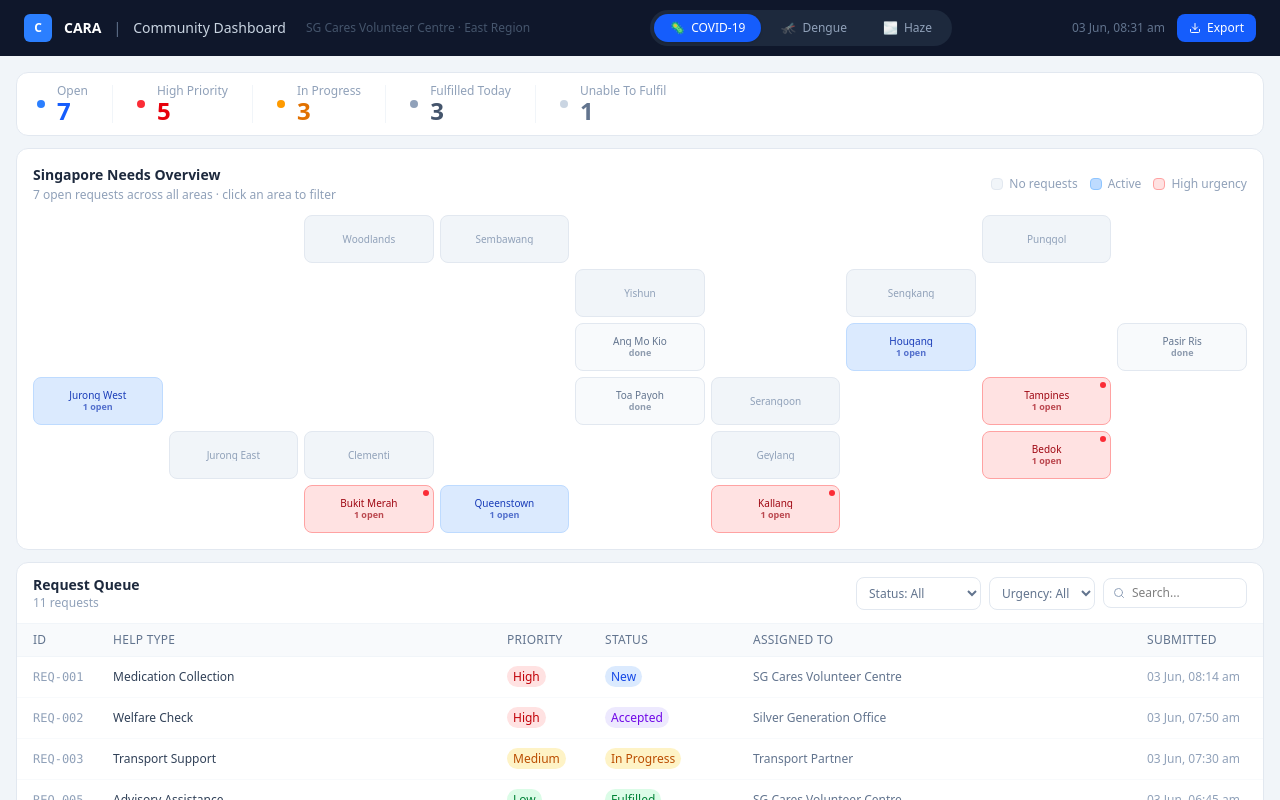
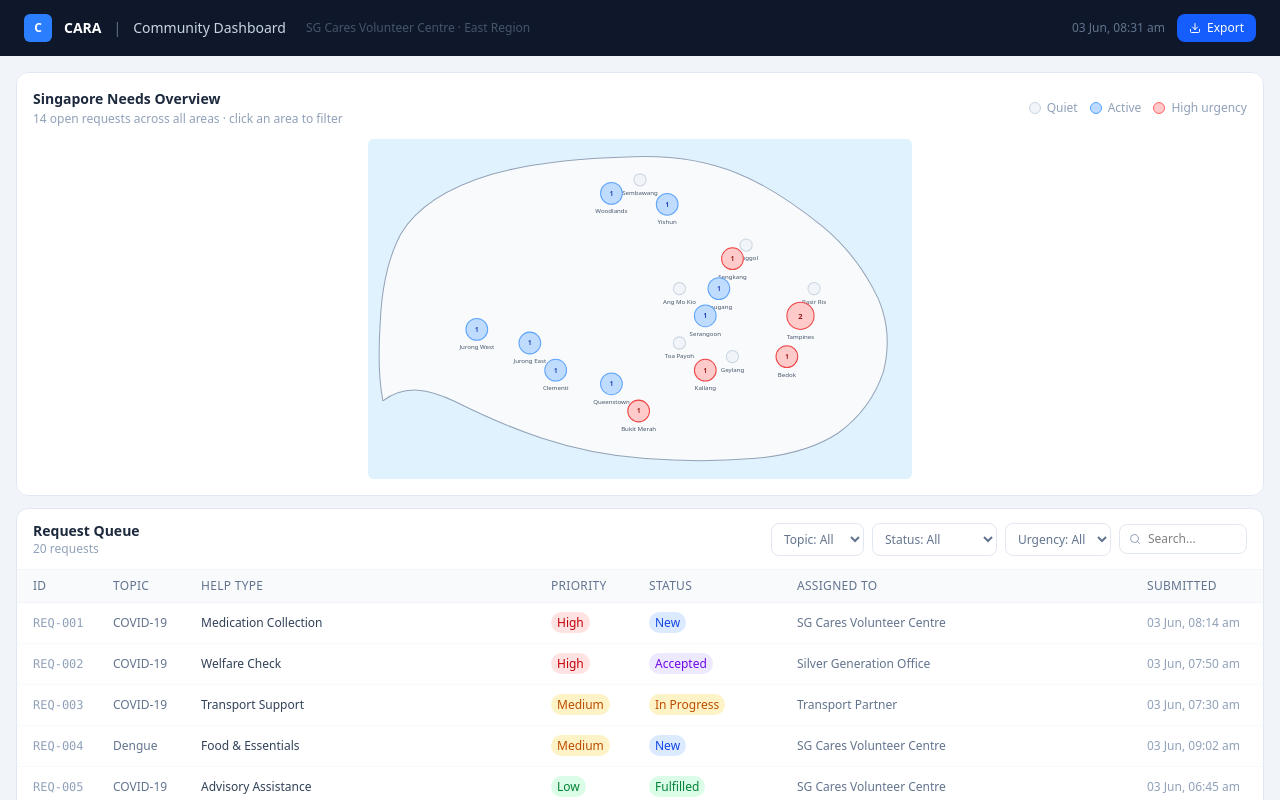
Before and after one commit to kjcheong03/community-partner-dashboard, a Next.js app: page / in a window 1280 px wide. Built offline with nearby package versions, Linux system fonts and the light colour scheme.

Commit message:
Replace topic switcher with unified single-view dashboard
Merge COVID-19/Dengue/Haze into one view. Replace geographic tile grid
with SVG map of Singapore — bubble circles sized by open request count,
red for high urgency. Topic filter moves to the request table dropdown.
Remove KPI bar from top.

```diff
--- a/src/app/page.tsx
+++ b/src/app/page.tsx
@@ -1,22 +1,19 @@
 "use client";
 
 import { useState } from "react";
-import type { HelpRequest, Topic } from "@/lib/types";
+import type { HelpRequest } from "@/lib/types";
 import { mockRequests } from "@/data/mockRequests";
 import TopNav from "@/components/TopNav";
-import KpiRow from "@/components/KpiRow";
 import SingaporeHeatmap from "@/components/SingaporeHeatmap";
 import AreaSummary from "@/components/AreaSummary";
 import RequestQueue from "@/components/RequestQueue";
 import RequestDetailDrawer from "@/components/RequestDetailDrawer";
 
 export default function DashboardPage() {
-  const [topic, setTopic] = useState<Topic>("COVID-19");
   const [requests, setRequests] = useState<HelpRequest[]>(mockRequests);
   const [selectedArea, setSelectedArea] = useState<string | null>(null);
   const [selectedId, setSelectedId] = useState<string | null>(null);
 
-  const topicRequests = requests.filter((r) => r.topic === topic);
   const selectedRequest = requests.find((r) => r.id === selectedId) ?? null;
 
   function handleUpdate(id: string, updates: Partial<HelpRequest>) {
@@ -30,36 +27,22 @@ export default function DashboardPage() {
 
   return (
     <div className="flex flex-col h-screen bg-slate-100 overflow-hidden">
-      <TopNav
-        selected={topic}
-        onChange={(t) => { setTopic(t); setSelectedArea(null); setSelectedId(null); }}
-      />
+      <TopNav />
 
       <main className="flex-1 overflow-y-auto">
         <div className="p-4 space-y-3">
-          {/* KPI strip — Singapore-wide */}
-          <KpiRow requests={requests} topic={topic} />
-
-          {/* Heatmap */}
           <SingaporeHeatmap
             requests={requests}
-            topic={topic}
             selectedArea={selectedArea}
             onSelectArea={handleSelectArea}
           />
 
-          {/* Area summary — conditional on selection */}
           {selectedArea && (
-            <AreaSummary
-              area={selectedArea}
-              requests={topicRequests}
-            />
+            <AreaSummary area={selectedArea} requests={requests} />
           )}
 
-          {/* Request triage table */}
           <RequestQueue
             requests={requests}
-            topic={topic}
             selectedArea={selectedArea}
             selectedId={selectedId}
             onSelect={(req) => setSelectedId(selectedId === req.id ? null : req.id)}
--- a/src/components/AreaSummary.tsx
+++ b/src/components/AreaSummary.tsx
@@ -4,7 +4,7 @@ import type { HelpRequest } from "@/lib/types";
 
 type Props = {
   area: string;
-  requests: HelpRequest[]; // already filtered to topic
+  requests: HelpRequest[]; // all requests, unfiltered by topic
 };
 
 export default function AreaSummary({ area, requests }: Props) {
--- a/src/components/RequestQueue.tsx
+++ b/src/components/RequestQueue.tsx
@@ -7,23 +7,24 @@ import { cn, urgencyColor, statusColor, formatDateTime } from "@/lib/utils";
 
 type Props = {
   requests: HelpRequest[];
-  topic: Topic;
   selectedArea: string | null;
   selectedId: string | null;
   onSelect: (req: HelpRequest) => void;
 };
 
+const TOPICS: ("All" | Topic)[] = ["All", "COVID-19", "Dengue", "Haze"];
 const STATUSES: ("All" | Status)[] = ["All", "New", "Received", "Accepted", "In Progress", "Fulfilled", "Unable To Fulfil", "Rerouted"];
 const URGENCIES: ("All" | Urgency)[] = ["All", "High", "Medium", "Low"];
 
-export default function RequestQueue({ requests, topic, selectedArea, selectedId, onSelect }: Props) {
-  const [search, setSearch] = useState("");
+export default function RequestQueue({ requests, selectedArea, selectedId, onSelect }: Props) {
+  const [topic, setTopic] = useState<"All" | Topic>("All");
   const [status, setStatus] = useState<"All" | Status>("All");
   const [urgency, setUrgency] = useState<"All" | Urgency>("All");
+  const [search, setSearch] = useState("");
 
   const filtered = useMemo(() => {
     return requests
-      .filter((r) => r.topic === topic)
+      .filter((r) => topic === "All" || r.topic === topic)
       .filter((r) => !selectedArea || r.area === selectedArea)
       .filter((r) => status === "All" || r.status === status)
       .filter((r) => urgency === "All" || r.urgency === urgency)
@@ -36,9 +37,10 @@ export default function RequestQueue({ requests, topic, selectedArea, selectedId
       );
   }, [requests, topic, selectedArea, status, urgency, search]);
 
-  const hasActiveFilters = status !== "All" || urgency !== "All" || search !== "";
+  const hasActiveFilters = topic !== "All" || status !== "All" || urgency !== "All" || search !== "";
 
   function clearFilters() {
+    setTopic("All");
     setStatus("All");
     setUrgency("All");
     setSearch("");
@@ -46,20 +48,17 @@ export default function RequestQueue({ requests, topic, selectedArea, selectedId
 
   return (
     <div className="bg-white rounded-xl border border-slate-200 flex flex-col">
-      {/* Header */}
       <div className="px-4 py-3 border-b border-slate-100 flex items-center gap-3 flex-wrap">
         <div className="flex-1">
           <h2 className="font-semibold text-slate-800 text-sm">
             Request Queue
-            {selectedArea && (
-              <span className="ml-2 text-xs font-normal text-slate-400">— {selectedArea}</span>
-            )}
+            {selectedArea && <span className="ml-2 text-xs font-normal text-slate-400">— {selectedArea}</span>}
           </h2>
           <p className="text-xs text-slate-400">{filtered.length} requests</p>
         </div>
 
-        {/* Filters */}
-        <div className="flex items-center gap-2">
+        <div className="flex items-center gap-2 flex-wrap">
+          <Pill label="Topic" value={topic} onChange={(v) => setTopic(v as typeof topic)} options={TOPICS} />
           <Pill label="Status" value={status} onChange={(v) => setStatus(v as typeof status)} options={STATUSES} />
           <Pill label="Urgency" value={urgency} onChange={(v) => setUrgency(v as typeof urgency)} options={URGENCIES} />
           <div className="relative">
@@ -69,7 +68,7 @@ export default function RequestQueue({ requests, topic, selectedArea, selectedId
               placeholder="Search..."
               value={search}
               onChange={(e) => setSearch(e.target.value)}
-              className="pl-7 pr-3 py-1.5 text-xs border border-slate-200 rounded-lg focus:outline-none focus:ring-1 focus:ring-blue-400 w-36"
+              className="pl-7 pr-3 py-1.5 text-xs border border-slate-200 rounded-lg focus:outline-none focus:ring-1 focus:ring-blue-400 w-32"
             />
           </div>
           {hasActiveFilters && (
@@ -83,11 +82,10 @@ export default function RequestQueue({ requests, topic, selectedArea, selectedId
         </div>
       </div>
 
-      {/* Table */}
       <div className="overflow-x-auto">
-        {/* Col header */}
-        <div className="grid grid-cols-[72px_1fr_90px_140px_1fr_100px] gap-2 px-4 py-2 bg-slate-50 border-b border-slate-100 text-xs font-medium text-slate-500 uppercase tracking-wide min-w-[580px]">
+        <div className="grid grid-cols-[72px_80px_1fr_90px_140px_1fr_100px] gap-2 px-4 py-2 bg-slate-50 border-b border-slate-100 text-xs font-medium text-slate-500 uppercase tracking-wide min-w-[620px]">
           <span>ID</span>
+          <span>Topic</span>
           <span>Help Type</span>
           <span>Priority</span>
           <span>Status</span>
@@ -95,8 +93,7 @@ export default function RequestQueue({ requests, topic, selectedArea, selectedId
           <span>Submitted</span>
         </div>
 
-        {/* Rows */}
-        <div className="divide-y divide-slate-50 min-w-[580px]">
+        <div className="divide-y divide-slate-50 min-w-[620px]">
           {filtered.length === 0 ? (
             <div className="px-4 py-10 text-center">
               <p className="text-sm text-slate-400">No requests match the current filters.</p>
@@ -112,11 +109,12 @@ export default function RequestQueue({ requests, topic, selectedArea, selectedId
                 key={req.id}
                 onClick={() => onSelect(req)}
                 className={cn(
-                  "w-full grid grid-cols-[72px_1fr_90px_140px_1fr_100px] gap-2 px-4 py-3 text-left text-xs hover:bg-blue-50 transition-colors",
-                  selectedId === req.id && "bg-blue-50 outline outline-2 outline-blue-400 outline-offset-[-2px] rounded"
+                  "w-full grid grid-cols-[72px_80px_1fr_90px_140px_1fr_100px] gap-2 px-4 py-3 text-left text-xs hover:bg-blue-50 transition-colors",
+                  selectedId === req.id && "bg-blue-50 ring-2 ring-inset ring-blue-400"
                 )}
               >
                 <span className="font-mono text-slate-400 font-medium">{req.id}</span>
+                <span className="text-slate-500 truncate">{req.topic}</span>
                 <span className="text-slate-700 font-medium truncate">{req.helpType}</span>
                 <span>
                   <span className={cn("font-medium px-1.5 py-0.5 rounded-full whitespace-nowrap", urgencyColor(req.urgency))}>
@@ -156,15 +154,11 @@ function Pill<T extends string>({
       onChange={(e) => onChange(e.target.value as T)}
       className={cn(
         "text-xs border rounded-lg px-2 py-1.5 focus:outline-none focus:ring-1 focus:ring-blue-400 bg-white transition-colors",
-        value === "All"
-          ? "border-slate-200 text-slate-500"
-          : "border-blue-300 text-blue-700 bg-blue-50"
+        value === "All" ? "border-slate-200 text-slate-500" : "border-blue-300 text-blue-700 bg-blue-50"
       )}
     >
       {options.map((o) => (
-        <option key={o} value={o}>
-          {o === "All" ? `${label}: All` : o}
-        </option>
+        <option key={o} value={o}>{o === "All" ? `${label}: All` : o}</option>
       ))}
     </select>
   );
--- a/src/components/SingaporeHeatmap.tsx
+++ b/src/components/SingaporeHeatmap.tsx
@@ -1,130 +1,188 @@
 "use client";
 
-import { cn } from "@/lib/utils";
-import type { HelpRequest, Topic } from "@/lib/types";
+import type { HelpRequest } from "@/lib/types";
 
 type Props = {
   requests: HelpRequest[];
-  topic: Topic;
   selectedArea: string | null;
   onSelectArea: (area: string | null) => void;
 };
 
-// Geographic grid positions [area, col, row] — 9 cols × 6 rows
-const AREA_GRID: [string, number, number][] = [
-  ["Woodlands",   3, 1],
-  ["Sembawang",   4, 1],
-  ["Punggol",     8, 1],
-  ["Yishun",      5, 2],
-  ["Sengkang",    7, 2],
-  ["Ang Mo Kio",  5, 3],
-  ["Hougang",     7, 3],
-  ["Pasir Ris",   9, 3],
-  ["Jurong West", 1, 4],
-  ["Toa Payoh",   5, 4],
-  ["Serangoon",   6, 4],
-  ["Tampines",    8, 4],
-  ["Jurong East", 2, 5],
-  ["Clementi",    3, 5],
-  ["Geylang",     6, 5],
-  ["Bedok",       8, 5],
-  ["Bukit Merah", 3, 6],
-  ["Queenstown",  4, 6],
-  ["Kallang",     6, 6],
+// Approximate geographic centroids in SVG coordinate space (viewBox 0 0 800 520)
+// Derived from actual lat/lon: x = (lon - 103.62) / 0.40 * 800, y = (1.48 - lat) / 0.26 * 520
+const AREAS: { name: string; x: number; y: number }[] = [
+  { name: "Woodlands",   x: 358, y: 80  },
+  { name: "Sembawang",   x: 400, y: 60  },
+  { name: "Yishun",      x: 440, y: 96  },
+  { name: "Punggol",     x: 556, y: 156 },
+  { name: "Sengkang",    x: 536, y: 176 },
+  { name: "Hougang",     x: 516, y: 220 },
+  { name: "Ang Mo Kio",  x: 458, y: 220 },
+  { name: "Serangoon",   x: 496, y: 260 },
+  { name: "Pasir Ris",   x: 656, y: 220 },
+  { name: "Tampines",    x: 636, y: 260 },
+  { name: "Toa Payoh",   x: 458, y: 300 },
+  { name: "Jurong West", x: 160, y: 280 },
+  { name: "Jurong East", x: 238, y: 300 },
+  { name: "Clementi",    x: 276, y: 340 },
+  { name: "Queenstown",  x: 358, y: 360 },
+  { name: "Bukit Merah", x: 398, y: 400 },
+  { name: "Geylang",     x: 536, y: 320 },
+  { name: "Kallang",     x: 496, y: 340 },
+  { name: "Bedok",       x: 616, y: 320 },
 ];
 
-function tileStyle(count: number, openCount: number, hasHighUrgency: boolean, isSelected: boolean): string {
-  const base = "relative flex flex-col items-center justify-center h-12 rounded-lg border text-xs font-medium cursor-pointer transition-all duration-150 select-none";
+// Simplified Singapore mainland outline (approximate)
+const SINGAPORE_PATH = `
+  M 22,385
+  C 16,355 15,315 18,270
+  C 20,220 28,178 48,140
+  C 72,100 115,72 182,52
+  C 240,35 312,28 390,26
+  C 448,24 498,32 542,50
+  C 588,68 628,96 668,128
+  C 702,156 730,192 750,234
+  C 764,266 768,302 758,342
+  C 746,378 722,410 692,432
+  C 658,455 614,466 566,470
+  C 516,474 462,474 408,470
+  C 356,466 304,456 256,440
+  C 210,425 168,406 128,386
+  C 90,368 55,360 22,385
+  Z
+`;
 
-  if (isSelected) {
-    return cn(base, "ring-2 ring-blue-500 ring-offset-1",
-      hasHighUrgency && openCount > 0
-        ? "bg-red-200 border-red-400 text-red-900"
-        : count === 0
-        ? "bg-blue-100 border-blue-400 text-blue-800"
-        : "bg-blue-300 border-blue-500 text-blue-950"
-    );
+function bubbleRadius(openCount: number): number {
+  if (openCount === 0) return 9;
+  return Math.min(28, 12 + openCount * 4);
+}
+
+function bubbleColor(openCount: number, hasHigh: boolean): { fill: string; stroke: string } {
+  if (openCount === 0) return { fill: "#f1f5f9", stroke: "#cbd5e1" };
+  if (hasHigh) return { fill: "#fecaca", stroke: "#ef4444" };
+  if (openCount >= 3) return { fill: "#60a5fa", stroke: "#2563eb" };
+  if (openCount >= 2) return { fill: "#93c5fd", stroke: "#3b82f6" };
+  return { fill: "#bfdbfe", stroke: "#60a5fa" };
+}
+
+export default function SingaporeHeatmap({ requests, selectedArea, onSelectArea }: Props) {
+  function areaStats(areaName: string) {
+    const areaReqs = requests.filter((r) => r.area === areaName);
+    const openReqs = areaReqs.filter((r) => !["Fulfilled", "Unable To Fulfil", "Rerouted"].includes(r.status));
+    const hasHigh = openReqs.some((r) => r.urgency === "High");
+    return { total: areaReqs.length, openCount: openReqs.length, hasHigh };
   }
 
-  if (count === 0) return cn(base, "bg-slate-100 border-slate-200 text-slate-400 hover:bg-slate-200");
-  if (hasHighUrgency && openCount > 0) return cn(base, "bg-red-100 border-red-300 text-red-800 hover:bg-red-200");
-  if (openCount >= 3) return cn(base, "bg-blue-300 border-blue-400 text-blue-950 hover:bg-blue-400");
-  if (openCount === 2) return cn(base, "bg-blue-200 border-blue-300 text-blue-900 hover:bg-blue-300");
-  if (openCount === 1) return cn(base, "bg-blue-100 border-blue-200 text-blue-800 hover:bg-blue-200");
-  return cn(base, "bg-slate-50 border-slate-200 text-slate-500 hover:bg-slate-100"); // fulfilled only
-}
-
-export default function SingaporeHeatmap({ requests, topic, selectedArea, onSelectArea }: Props) {
-  const filtered = requests.filter((r) => r.topic === topic);
-
-  function areaStats(area: string) {
-    const areaReqs = filtered.filter((r) => r.area === area);
-    const openReqs = areaReqs.filter((r) => !["Fulfilled", "Unable To Fulfil", "Rerouted"].includes(r.status));
-    const hasHighUrgency = openReqs.some((r) => r.urgency === "High");
-    return { count: areaReqs.length, openCount: openReqs.length, hasHighUrgency };
-  }
-
-  const totalOpen = filtered.filter((r) => !["Fulfilled", "Unable To Fulfil", "Rerouted"].includes(r.status)).length;
+  const totalOpen = requests.filter(
+    (r) => !["Fulfilled", "Unable To Fulfil", "Rerouted"].includes(r.status)
+  ).length;
 
   return (
     <div className="bg-white rounded-xl border border-slate-200 p-4">
-      {/* Header */}
       <div className="flex items-center justify-between mb-3">
         <div>
           <h2 className="font-semibold text-slate-800 text-sm">Singapore Needs Overview</h2>
           <p className="text-xs text-slate-400 mt-0.5">
             {selectedArea
-              ? `Showing ${selectedArea} — click again to deselect`
+              ? `${selectedArea} selected — click again to deselect`
               : `${totalOpen} open requests across all areas · click an area to filter`}
           </p>
         </div>
         <div className="flex items-center gap-3 text-xs text-slate-400">
           <span className="flex items-center gap-1.5">
-            <span className="w-3 h-3 rounded bg-slate-100 border border-slate-200 inline-block" /> No requests
+            <span className="w-3 h-3 rounded-full bg-slate-100 border border-slate-300 inline-block" />
+            Quiet
           </span>
           <span className="flex items-center gap-1.5">
-            <span className="w-3 h-3 rounded bg-blue-200 border border-blue-300 inline-block" /> Active
+            <span className="w-3 h-3 rounded-full bg-blue-200 border border-blue-400 inline-block" />
+            Active
           </span>
           <span className="flex items-center gap-1.5">
-            <span className="w-3 h-3 rounded bg-red-100 border border-red-300 inline-block" /> High urgency
+            <span className="w-3 h-3 rounded-full bg-red-200 border border-red-400 inline-block" />
+            High urgency
           </span>
         </div>
       </div>
 
-      {/* Geographic grid */}
-      <div
-        className="grid gap-1.5"
-        style={{
-          gridTemplateColumns: "repeat(9, 1fr)",
-          gridTemplateRows: "repeat(6, auto)",
-        }}
+      <svg
+        viewBox="0 0 800 500"
+        className="w-full"
+        style={{ maxHeight: 340 }}
       >
-        {AREA_GRID.map(([area, col, row]) => {
-          const { count, openCount, hasHighUrgency } = areaStats(area);
-          const isSelected = selectedArea === area;
+        {/* Water background */}
+        <rect width="800" height="500" fill="#e0f2fe" rx="8" />
+
+        {/* Singapore mainland */}
+        <path
+          d={SINGAPORE_PATH}
+          fill="#f8fafc"
+          stroke="#94a3b8"
+          strokeWidth="1.5"
+          strokeLinejoin="round"
+        />
+
+        {/* Area bubbles */}
+        {AREAS.map(({ name, x, y }) => {
+          const { openCount, hasHigh } = areaStats(name);
+          const r = bubbleRadius(openCount);
+          const { fill, stroke } = bubbleColor(openCount, hasHigh);
+          const isSelected = selectedArea === name;
+          const isDimmed = selectedArea !== null && !isSelected;
 
           return (
-            <button
-              key={area}
-              onClick={() => onSelectArea(isSelected ? null : area)}
-              className={tileStyle(count, openCount, hasHighUrgency, isSelected)}
-              style={{ gridColumn: col, gridRow: row }}
-              title={`${area}: ${count} requests, ${openCount} open`}
+            <g
+              key={name}
+              onClick={() => onSelectArea(isSelected ? null : name)}
+              className="cursor-pointer"
+              style={{ opacity: isDimmed ? 0.35 : 1, transition: "opacity 0.15s" }}
             >
-              <span className="leading-tight text-center px-1 truncate w-full text-center" style={{ fontSize: "10px" }}>
-                {area}
-              </span>
-              {count > 0 && (
-                <span className="text-[9px] font-bold opacity-70">{openCount > 0 ? `${openCount} open` : "done"}</span>
+              {/* Selection ring */}
+              {isSelected && (
+                <circle cx={x} cy={y} r={r + 5} fill="none" stroke="#2563eb" strokeWidth="2.5" strokeDasharray="4 2" />
               )}
-              {/* High urgency pulse dot */}
-              {hasHighUrgency && openCount > 0 && (
-                <span className="absolute top-1 right-1 w-1.5 h-1.5 rounded-full bg-red-500" />
+
+              {/* Main bubble */}
+              <circle
+                cx={x}
+                cy={y}
+                r={r}
+                fill={fill}
+                stroke={stroke}
+                strokeWidth="1.5"
+                className="transition-all duration-150"
+              />
+
+              {/* Count label inside bubble */}
+              {openCount > 0 && (
+                <text
+                  x={x}
+                  y={y + 1}
+                  textAnchor="middle"
+                  dominantBaseline="middle"
+                  fontSize={r > 16 ? 11 : 9}
+                  fontWeight="700"
+                  fill={hasHigh ? "#991b1b" : "#1e40af"}
+                >
+                  {openCount}
+                </text>
               )}
-            </button>
+
+              {/* Area name label below bubble */}
+              <text
+                x={x}
+                y={y + r + 11}
+                textAnchor="middle"
+                dominantBaseline="middle"
+                fontSize="9"
+                fontWeight={isSelected ? "700" : "500"}
+                fill={isSelected ? "#1e40af" : "#475569"}
+              >
+                {name}
+              </text>
+            </g>
           );
         })}
-      </div>
+      </svg>
     </div>
   );
 }
--- a/src/components/TopNav.tsx
+++ b/src/components/TopNav.tsx
@@ -1,24 +1,10 @@
 "use client";
 
 import { Download } from "lucide-react";
-import type { Topic } from "@/lib/types";
-import { cn } from "@/lib/utils";
 
-const topics: { label: Topic; emoji: string }[] = [
-  { label: "COVID-19", emoji: "🦠" },
-  { label: "Dengue", emoji: "🦟" },
-  { label: "Haze", emoji: "🌫️" },
-];
-
-type Props = {
-  selected: Topic;
-  onChange: (t: Topic) => void;
-};
-
-export default function TopNav({ selected, onChange }: Props) {
+export default function TopNav() {
   return (
-    <header className="bg-slate-900 px-6 py-0 flex items-center justify-between h-14 shrink-0">
-      {/* Brand */}
+    <header className="bg-slate-900 px-6 flex items-center justify-between h-14 shrink-0">
       <div className="flex items-center gap-3">
         <div className="w-7 h-7 rounded-md bg-blue-500 flex items-center justify-center text-white font-bold text-xs">
           C
@@ -31,26 +17,6 @@ export default function TopNav({ selected, onChange }: Props) {
         </span>
       </div>
 
-      {/* Topic switcher — pill tabs */}
-      <div className="flex items-center gap-1 bg-slate-800 rounded-full p-1">
-        {topics.map(({ label, emoji }) => (
-          <button
-            key={label}
-            onClick={() => onChange(label)}
-            className={cn(
-              "flex items-center gap-1.5 px-4 py-1.5 rounded-full text-xs font-medium transition-all",
-              selected === label
-                ? "bg-blue-600 text-white shadow-sm"
-                : "text-slate-400 hover:text-slate-200"
-            )}
-          >
-            <span>{emoji}</span>
-            {label}
-          </button>
-        ))}
-      </div>
-
-      {/* Actions */}
       <div className="flex items-center gap-3">
         <span className="text-slate-500 text-xs hidden lg:block">
           {new Date().toLocaleString("en-SG", {
```
